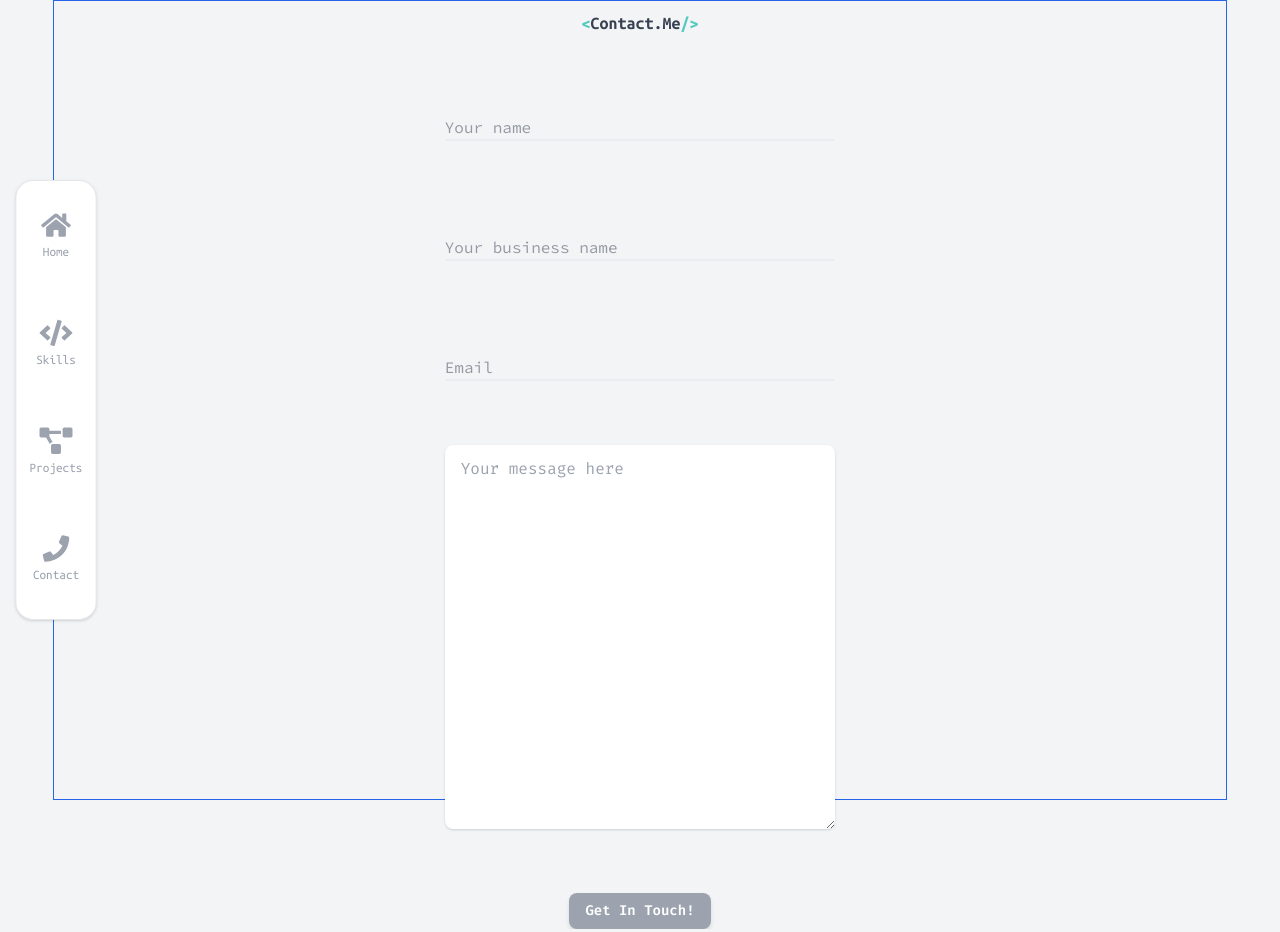
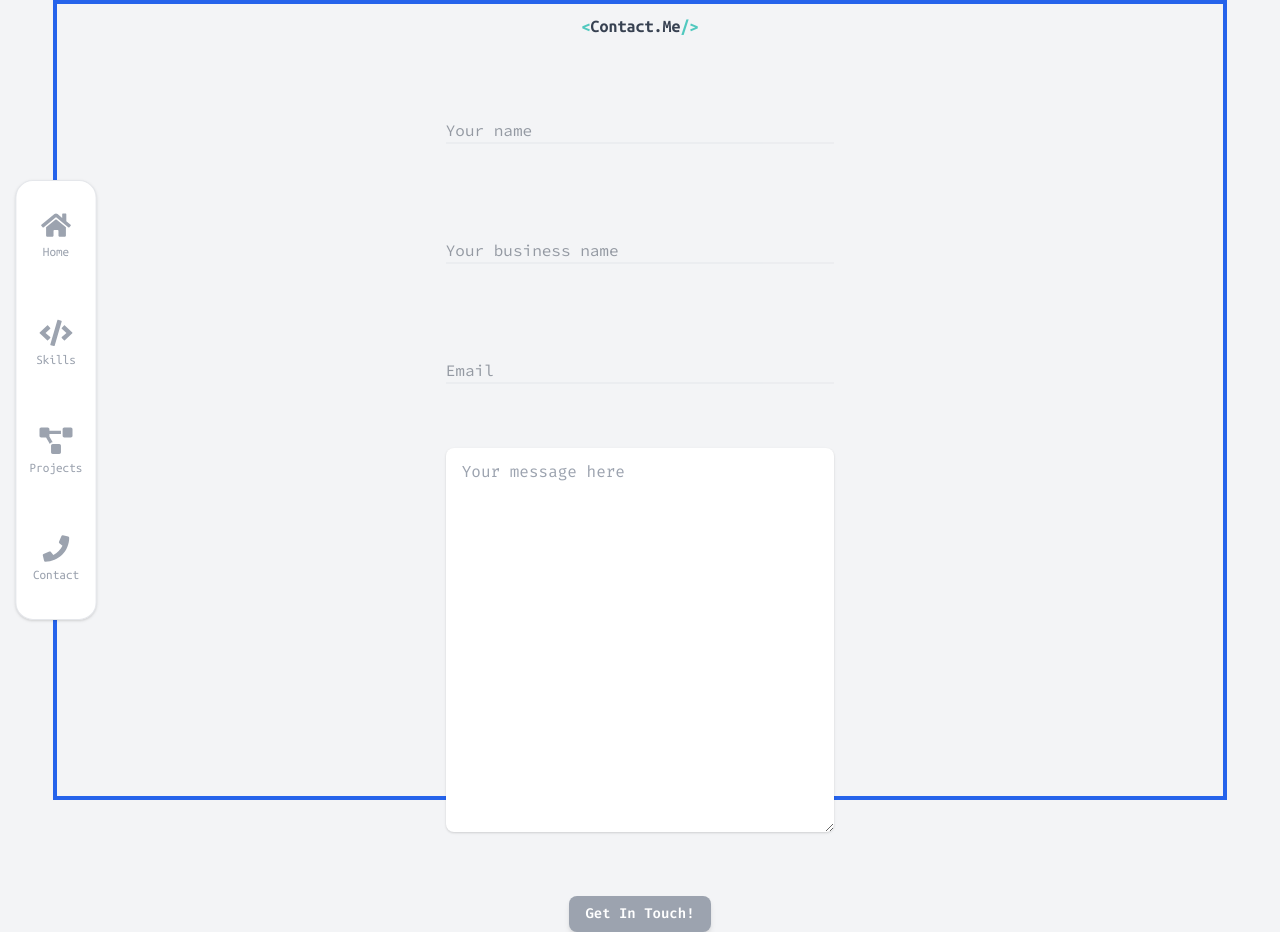
Before and after one commit to CoderLadFahim/fahimfolio, a Vue app: page / in a window 1280 px wide. Built offline with nearby package versions, Linux system fonts and the light colour scheme.

Commit message:
Removed a redundant tailwind class

```diff
--- a/src/App.vue
+++ b/src/App.vue
@@ -28,7 +28,7 @@ body {
 	cursor: url('./assets/cursor.svg'), auto;
 }
 body section {
-	@apply h-screen border border-4 border-blue-600;
+	@apply h-screen border-4 border-blue-600;
 }
 
 .pointer {
```
